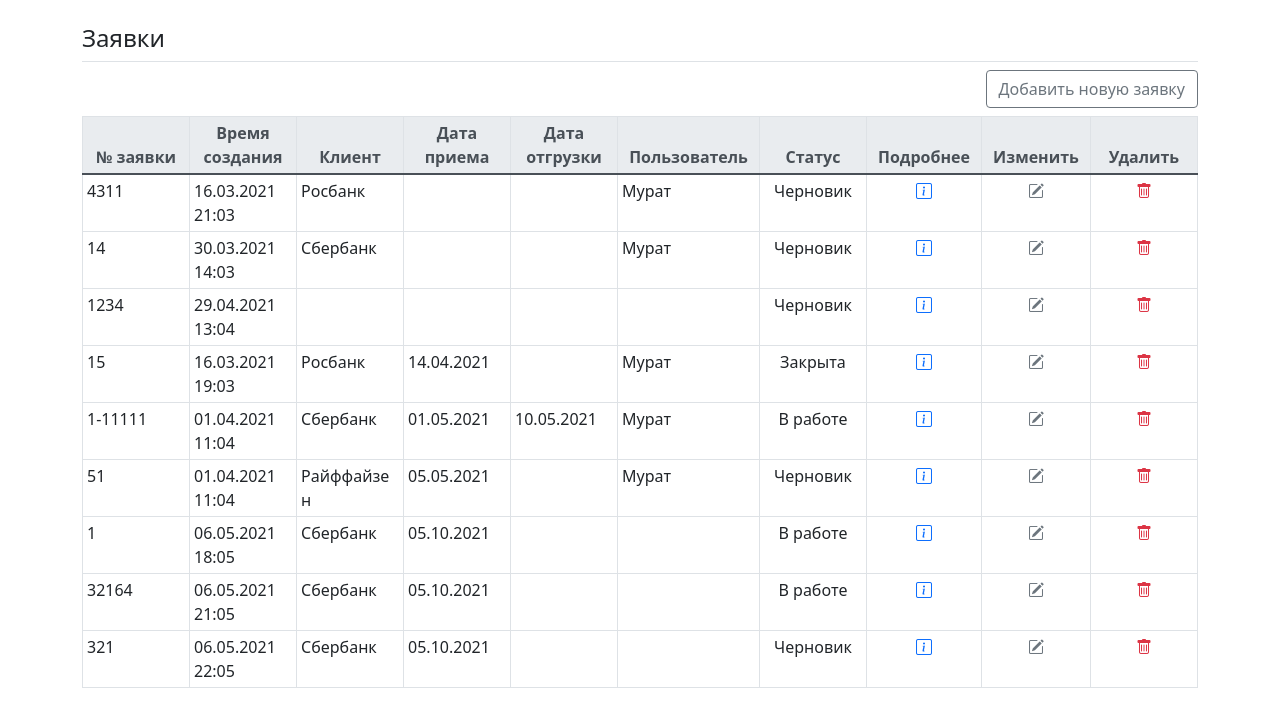
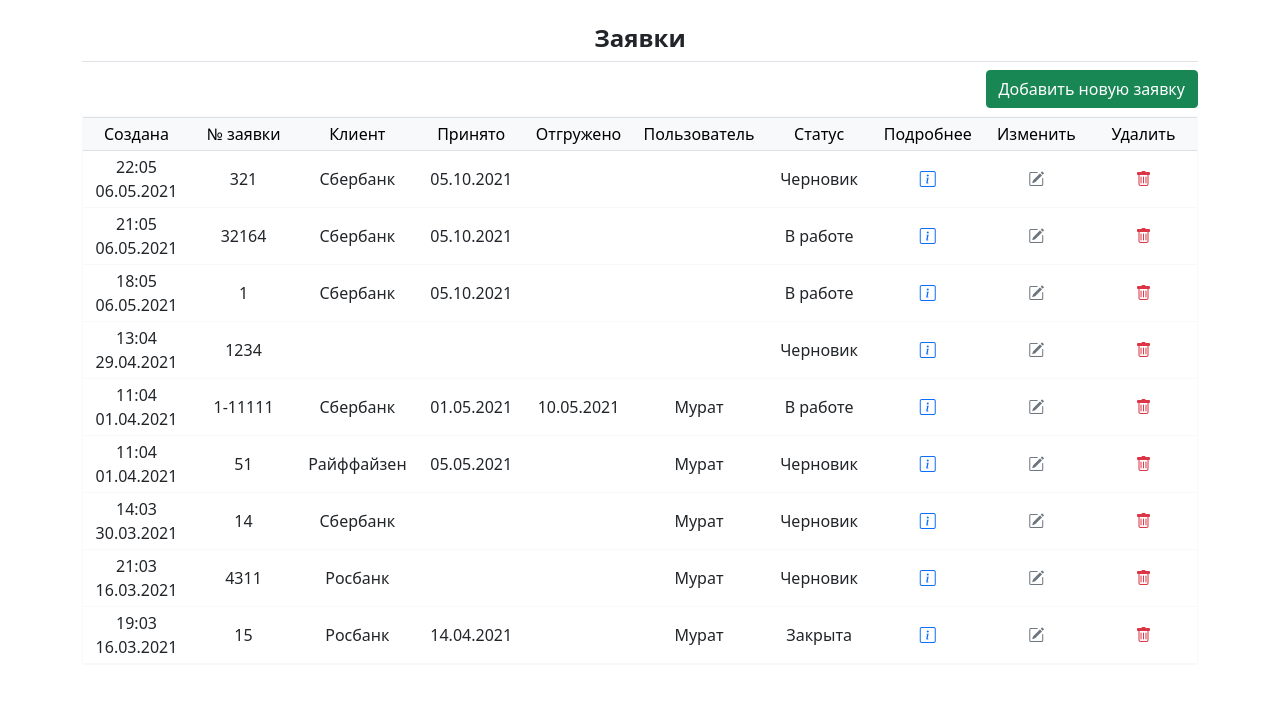
Before and after one commit to Rooliksen/wms_system, a Django app: page /orders/ in a window 1280 px wide. Shown: the part 58-785 px from the top of the page. Run offline with Django 3.2, Linux system fonts and the light colour scheme; data comes from the database, SQL or seed files in the repository; both versions use the stored data as it was after the commit; some libraries are stand-ins or nearby versions.

Commit message:
Styling table in Orders

```diff
--- a/wms/templates/wms/atms.html
+++ b/wms/templates/wms/atms.html
@@ -9,7 +9,7 @@
 <div class="d-flex flex-row-reverse">
   <a class="btn btn-outline-secondary mb-2" href="{% url 'wms:new_atm' %}">Добавить новый груз</a>
 </div>
-<table class="table table-hover table-sm table-bordered table-responsive text-center w-100 d-block d-md-table">
+<table class="table table-responsive text-center w-100 d-block d-md-table">
   <thead class="thead-light">
     <tr>
       <th>Склад</th>
@@ -24,7 +24,7 @@
   </thead>
   <tbody>
     {% for atm in atms %}
-      <tr class="text-left">
+      <tr class="text-center">
         <td class="col-2">{{ atm.storage }}</td>
         <td class="col-1">{{ atm.client }}</td>
         <td class="col-3">{{ atm.name }}</td>
--- a/wms/templates/wms/orders.html
+++ b/wms/templates/wms/orders.html
@@ -1,63 +1,62 @@
 {% extends "wms/base.html" %}
 
 {% block page_header %}
-  <h4>Заявки</h4>
+  <h4 class="text-center fw-bold">Заявки</h4>
 {% endblock page_header %}
 
 
 {% block content %}
 <div class="d-flex flex-row-reverse">
-  <a class="btn btn-outline-secondary mb-2" href="{% url 'wms:new_order' %}">Добавить новую заявку</a>
+  <a class="btn btn-success mb-2 fw-light" href="{% url 'wms:new_order' %}">Добавить новую заявку</a>
 </div>
-<table class="table table-hover table-sm table-bordered table-responsive text-center w-100 d-block d-md-table">
-  <thead class="thead-light">
+<table class="table table-sm table-hover table-responsive table-borderless w-100 d-block table-bordered border-light">
+  <thead class="table-light text-center">
     <tr>
-      <th>№ заявки</th>
-      <th>Время создания</th>
-      <th>Клиент</th>
-      <th>Дата приема</th>
-      <th>Дата отгрузки</th>
-      <th>Пользователь</th>
-      <th>Статус</th>
-      <th>Подробнее</th>
-      <th>Изменить</th>
-      <th>Удалить</th>
+      <th class="align-middle fw-normal">Создана</th>
+      <th class="align-middle fw-normal">№ заявки</th>
+      <th class="align-middle fw-normal">Клиент</th>
+      <th class="align-middle fw-normal">Принято</th>
+      <th class="align-middle fw-normal">Отгружено</th>
+      <th class="align-middle fw-normal">Пользователь</th>
+      <th class="align-middle fw-normal">Статус</th>
+      <th class="align-middle fw-normal">Подробнее</th>
+      <th class="align-middle fw-normal">Изменить</th>
+      <th class="align-middle fw-normal">Удалить</th>
     </tr>
   </thead>
   <tbody>
     {% for order in orders %}
-      <tr class="text-left">
-        <td class="col-1">{{ order.logistic_order }}</td>
-        <td class="col-1">{{ order.date_created|date:'d.m.Y H:m' }}</td>
+      <tr class="text-center fw-light">
+        <td class="col-1 align-middle">{{ order.date_created|date:'H:m d.m.Y' }}</td>
+        <td class="col-1 align-middle">{{ order.logistic_order }}</td>
         {% if order.client == None %}
-        <td class="col-1 text-break"></td>
+        <td class="col-1 align-middle"></td>
         {% else %}
-        <td class="col-1 text-break">{{ order.client }}</td>
+        <td class="col-1 align-middle">{{ order.client }}</td>
         {% endif %}
-        <td class="col-1">{{ order.date_in|date:'d.m.Y' }}</td>
-        <td class="col-1">{{ order.date_out|date:'d.m.Y' }}</td>
+        <td class="col-1 align-middle">{{ order.date_in|date:'d.m.Y' }}</td>
+        <td class="col-1 align-middle">{{ order.date_out|date:'d.m.Y' }}</td>
         {% if order.customer == None %}
-        <td class="col-1 text-break"></td>
+        <td class="col-1 text-break align-middle"></td>
         {% else %}
-        <td class="col-1 text-break">{{ order.customer }}</td>
+        <td class="col-1 text-break align-middle">{{ order.customer }}</td>
         {% endif %}
-        <td class="col-1 text-center">{{ order.status }}</td>
-        <td class="col-1 text-center">
+        <td class="col-1 text-center align-middle">{{ order.status }}</td>
+        <td class="col-1 text-center align-middle">
           <a class="link-primary" href="{% url 'wms:order' order.id %}"><i class="bi bi-info-square" title="Подробнее"></i></a>
         </td>
-        <td class="col-1 text-center">
+        <td class="col-1 text-center align-middle">
           <a class="link-secondary" href="{% url 'wms:update_order' order.id %}"><i class="bi bi-pencil-square" title="Изменить"></i></a>
         </td>
-        <td class="col-1 text-center">
+        <td class="col-1 text-center align-middle">
           <a class="link-danger" href="{% url 'wms:delete_order' order.id %}"><i class="bi bi-trash" title="Удалить"></i></a>
         </td>
       </tr>
     {% empty %}
-      <tr class="col-12">
+      <tr class="col-12 text-center align-middle">
         <td>Не добавлено ни одной заявки. Добавьте первую заявку.</td>
       </tr>
     {% endfor %}
   </tbody>
 </table>
-
 {% endblock content %}
--- a/wms/views.py
+++ b/wms/views.py
@@ -182,7 +182,7 @@ def update_storage(request, storage_id):
 
 def atms(request):
     # Выводит список грузов
-    atms = Atm.objects.all().order_by('date_in')
+    atms = Atm.objects.all().order_by('client')
     context = {'atms': atms}
     return render(request, 'wms/atms.html', context)
 
@@ -234,7 +234,7 @@ def delete_atm(request, atm_id):
 
 def orders(request):
     # Выводит список заявок
-    orders = Order.objects.all().order_by('date_in')
+    orders = Order.objects.all().order_by('-date_created')
     context = {'orders': orders}
     return render(request, 'wms/orders.html', context)
 
```
Also changed, not shown: wms/forms.py (+4 -5 lines), wms/templates/wms/new_order.html (+44 -23 lines), wms/templates/wms/update_order.html (+46 -26 lines), db.sqlite3.
